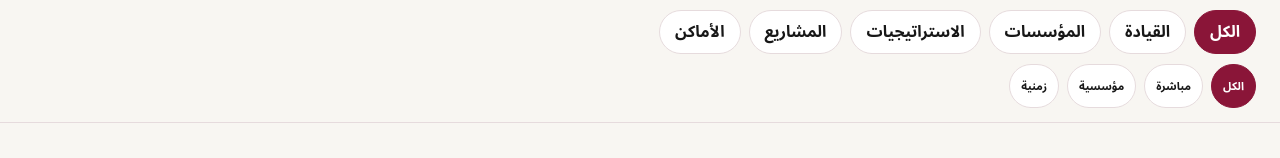
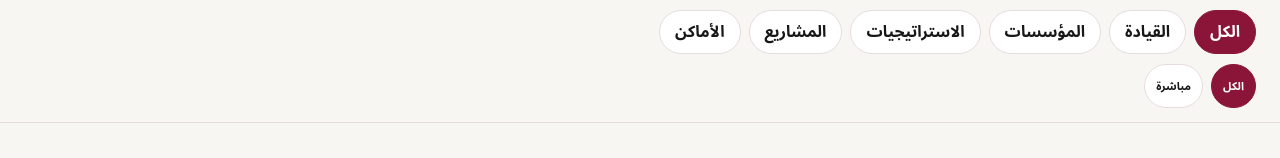
Before and after one commit to 1993bamrhol/qatar-atlas, a Next.js app: page /ar/connections in a window 1280 px wide. Shown: the part 607-765 px from the top of the page. Built offline with nearby package versions, Linux system fonts and the light colour scheme.

Commit message:
fix(ux): derive relationship filters from approved data

```diff
--- a/components/connections/connections-explorer.tsx
+++ b/components/connections/connections-explorer.tsx
@@ -5,9 +5,11 @@ import {graphEdges,graphNodes,nodeById,type GraphNodeKind} from "@/data/connecti
 import {connectionEdgeAr,connectionNodeAr,graphKindAr} from "@/data/connections-ar";
 import {relationshipLabel,sensitivityLabel,sourceKindLabel} from "@/lib/evidence-i18n";
 import {RelationshipBadge,VerificationBadge} from "@/components/ui/badge";
+import type {RelationshipType} from "@/types";
 
 const kinds:["All",...GraphNodeKind[]]=["All","Leadership","Institution","Strategy","Project","Place"];
-const relationships=["All","DIRECT","INSTITUTIONAL","TEMPORAL"] as const;
+const approvedRelationships=graphEdges.reduce<RelationshipType[]>((items,edge)=>items.includes(edge.relationship)?items:[...items,edge.relationship],[]);
+const relationships:["All",...RelationshipType[]]=["All",...approvedRelationships];
 const kindFilterAr:Record<string,string>={All:"الكل",Leadership:"القيادة",Institution:"المؤسسات",Strategy:"الاستراتيجيات",Project:"المشاريع",Place:"الأماكن"};
 
 export function ConnectionsExplorer({locale="en"}:{locale?:"ar"|"en"}){
@@ -33,7 +35,7 @@ export function ConnectionsExplorer({locale="en"}:{locale?:"ar"|"en"}){
   <section className="qa-section"><div className="qa-container">
     <div className="qa-graph-stats"><strong>{graphNodes.length}</strong><span>{ar?"عقد موثقة":"verified nodes"}</span><strong>{graphEdges.length}</strong><span>{ar?"علاقات مدعومة بالأدلة":"evidence-backed relationships"}</span></div>
     <div className="qa-graph-layout">
-      <div className="qa-graph-canvas" aria-label={ar?"نموذج روابط قطر":"Qatar Connections prototype"}>{nodes.length?nodes.map(n=><button type="button" onClick={()=>setSelected(n.id)} className={"qa-graph-node qa-graph-node--"+n.kind.toLowerCase()+(selected===n.id?" is-selected":"")} key={n.id}><small>{ar?graphKindAr[n.kind]:n.kind}</small><strong>{ar?connectionNodeAr[n.id]??n.label:n.label}</strong></button>):<div className="qa-graph-empty">{ar?"لا توجد عقد موثقة تطابق هذه المرشحات.":"No verified nodes match these filters."}</div>}</div>
+      <div className="qa-graph-canvas" aria-label={ar?"مستكشف روابط قطر":"Qatar Connections explorer"}>{nodes.length?nodes.map(n=><button type="button" onClick={()=>setSelected(n.id)} className={"qa-graph-node qa-graph-node--"+n.kind.toLowerCase()+(selected===n.id?" is-selected":"")} key={n.id}><small>{ar?graphKindAr[n.kind]:n.kind}</small><strong>{ar?connectionNodeAr[n.id]??n.label:n.label}</strong></button>):<div className="qa-graph-empty">{ar?"لا توجد عقد موثقة تطابق هذه المرشحات.":"No verified nodes match these filters."}</div>}</div>
       <aside className="qa-graph-panel">{node?<><div className="qa-graph-panel-head"><span>{ar?graphKindAr[node.kind]:node.kind}</span><VerificationBadge status={node.verification} locale={locale}/></div>
         <h2>{ar?connectionNodeAr[node.id]??node.label:node.label}</h2>
         {node.href&&<Link className="qa-text-link" href={`/${locale}${node.href}`}>{ar?"افتح سجل الأطلس ←":"Open Atlas record →"}</Link>}
```
